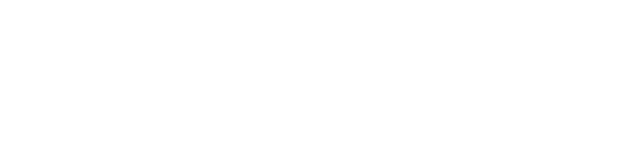
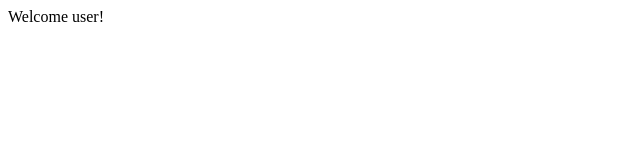
Before and after one commit to harshalc/arjun, a plain HTML site: page index.html in a window 1280 px wide. Shown: the whole page, without its empty margins (0-640 px from the left). Drawn offline with Linux system fonts and the light colour scheme.

Commit message:
welcome message added

```diff
--- a/index.html
+++ b/index.html
@@ -7,6 +7,6 @@
     <title>Document</title>
 </head>
 <body>
-
+    Welcome user!
 </body>
 </html>
```
